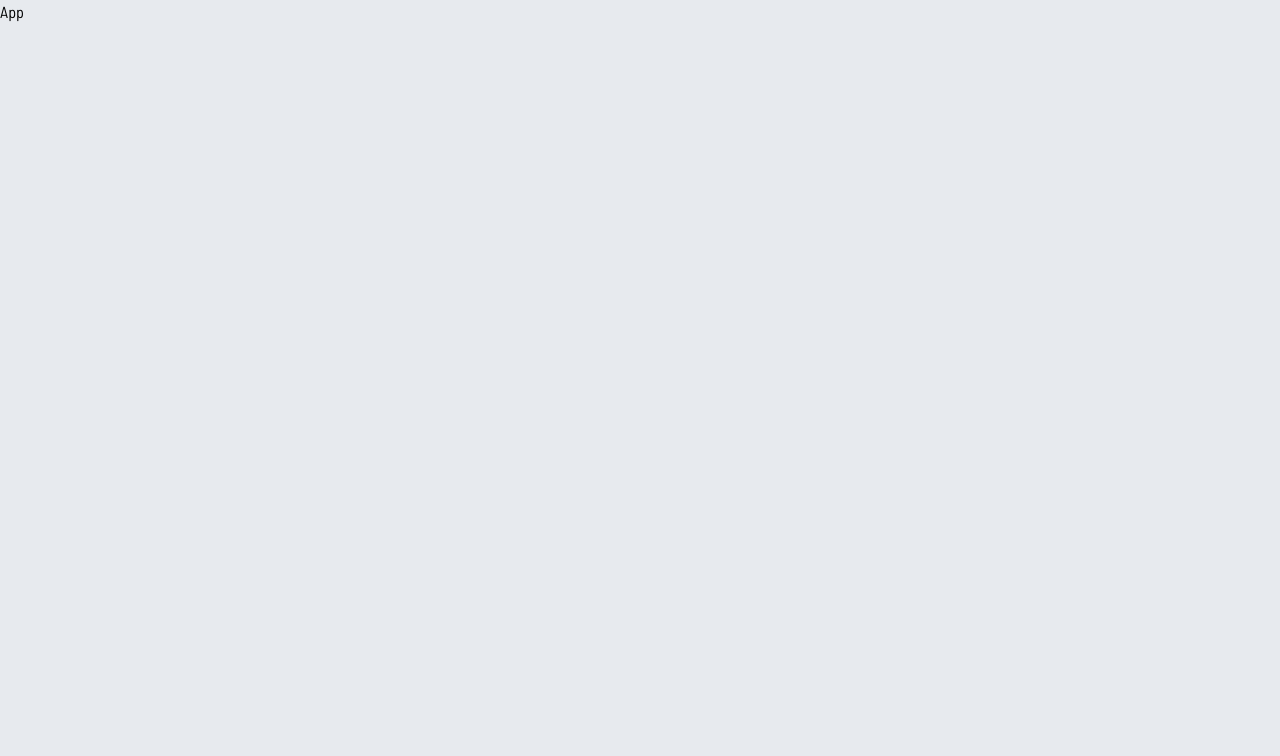
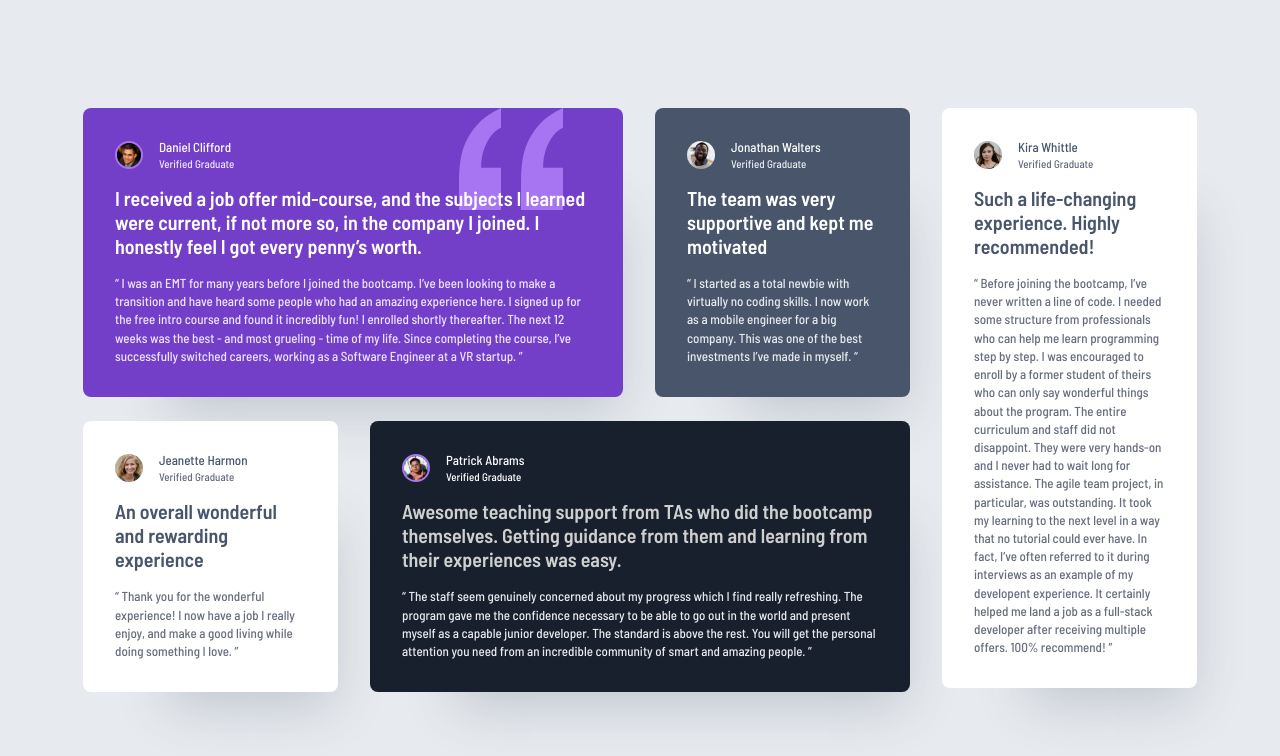
Before and after one commit to thorwski/testimonials-grid-section, a React (Vite) app: page / in a window 1280 px wide. Shown: the top 756 px of the page. Built offline with nearby package versions, Linux system fonts and the light colour scheme.

Commit message:
project finished

```diff
--- a/src/App.tsx
+++ b/src/App.tsx
@@ -1,5 +1,69 @@
+import { useEffect, useState } from "react";
+import TestimonialCard from "./components/Card/TestimonialCard";
+import LoadingSpinner from "./components/Loading/LoadingSpinner";
+
+interface Testimonial {
+  theme: "purple" | "grey" | "white" | "dark";
+  profileImage: string;
+  name: string;
+  title: string;
+  highlightText: string;
+  quoteText: string;
+}
+
 const App = () => {
-  return <div>App</div>;
+  const [testimonials, setTestimonials] = useState<Testimonial[]>([]);
+  const [loading, setLoading] = useState<boolean>(true);
+
+  useEffect(() => {
+    const handleFetch = async () => {
+      try {
+        const response = await fetch("/testimonials.json");
+        const data = await response.json();
+        setTestimonials(data);
+      } catch (error) {
+        console.error("Error: ", error);
+      } finally {
+        setLoading(false);
+      }
+    };
+
+    handleFetch();
+  }, []);
+
+  if (loading) {
+    return (
+      <main className="flex justify-center items-center min-h-screen">
+        <LoadingSpinner />
+      </main>
+    );
+  }
+
+  return (
+    <main className="flex justify-center items-center min-h-screen px-[35px] py-[73px] md:px-[60px] md:py-[83px]">
+      <div className="grid grid-cols-1 xl:grid-cols-[827px_1fr] gap-8 max-w-[1114px] w-full">
+        <div className="space-y-6">
+          <div className="grid grid-cols-1 xl:grid-cols-[1fr_255px] gap-8">
+            {testimonials[0] && <TestimonialCard {...testimonials[0]} />}
+            <div className="hidden xl:block">
+              {testimonials[1] && <TestimonialCard {...testimonials[1]} />}
+            </div>
+          </div>
+          <div className="xl:hidden grid grid-cols-1 sm:grid-cols-2 gap-8">
+            {testimonials[1] && <TestimonialCard {...testimonials[1]} />}
+            {testimonials[0] && <TestimonialCard {...testimonials[2]} />}
+          </div>
+          <div className="grid grid-cols-1 xl:grid-cols-[255px_1fr] gap-8">
+            <div className="hidden xl:block">
+              {testimonials[0] && <TestimonialCard {...testimonials[2]} />}
+            </div>
+            {testimonials[1] && <TestimonialCard {...testimonials[3]} />}
+          </div>
+        </div>
+        <div>{testimonials[4] && <TestimonialCard {...testimonials[4]} />}</div>
+      </div>
+    </main>
+  );
 };
 
 export default App;
```
